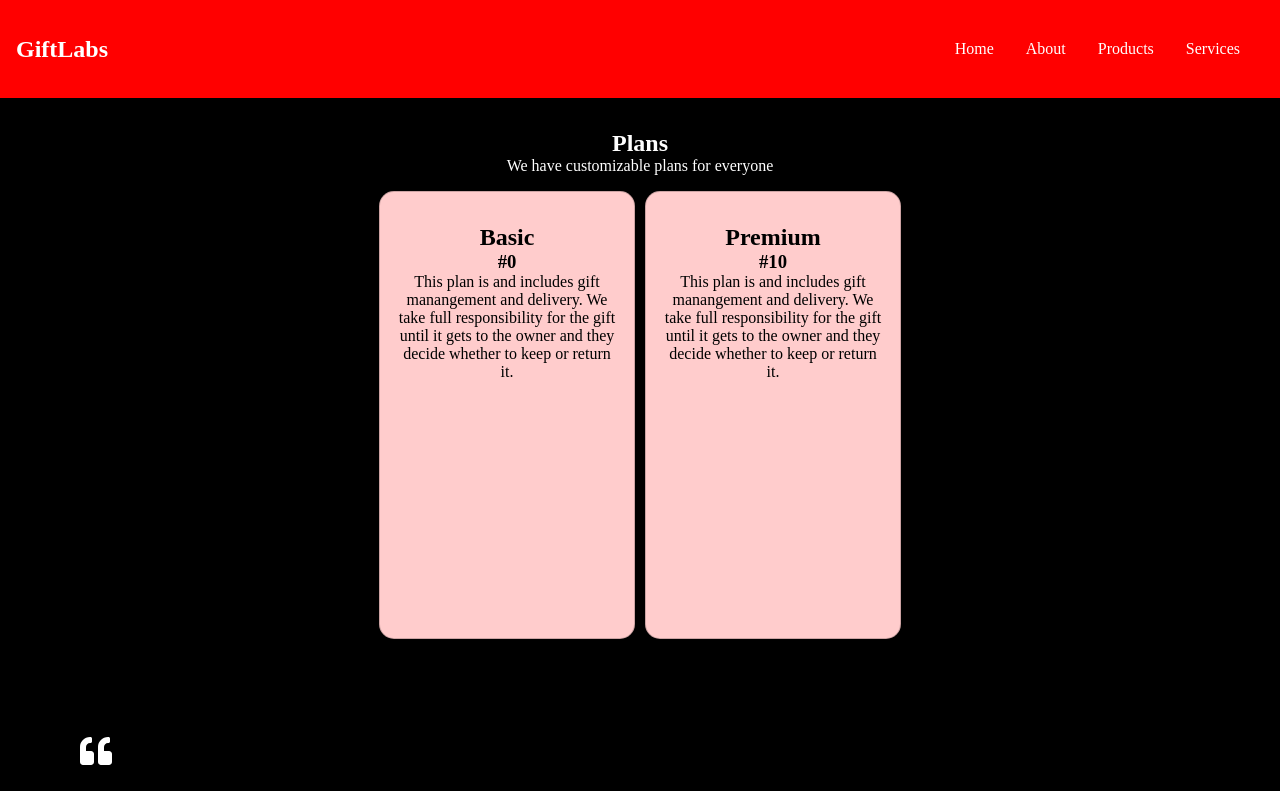
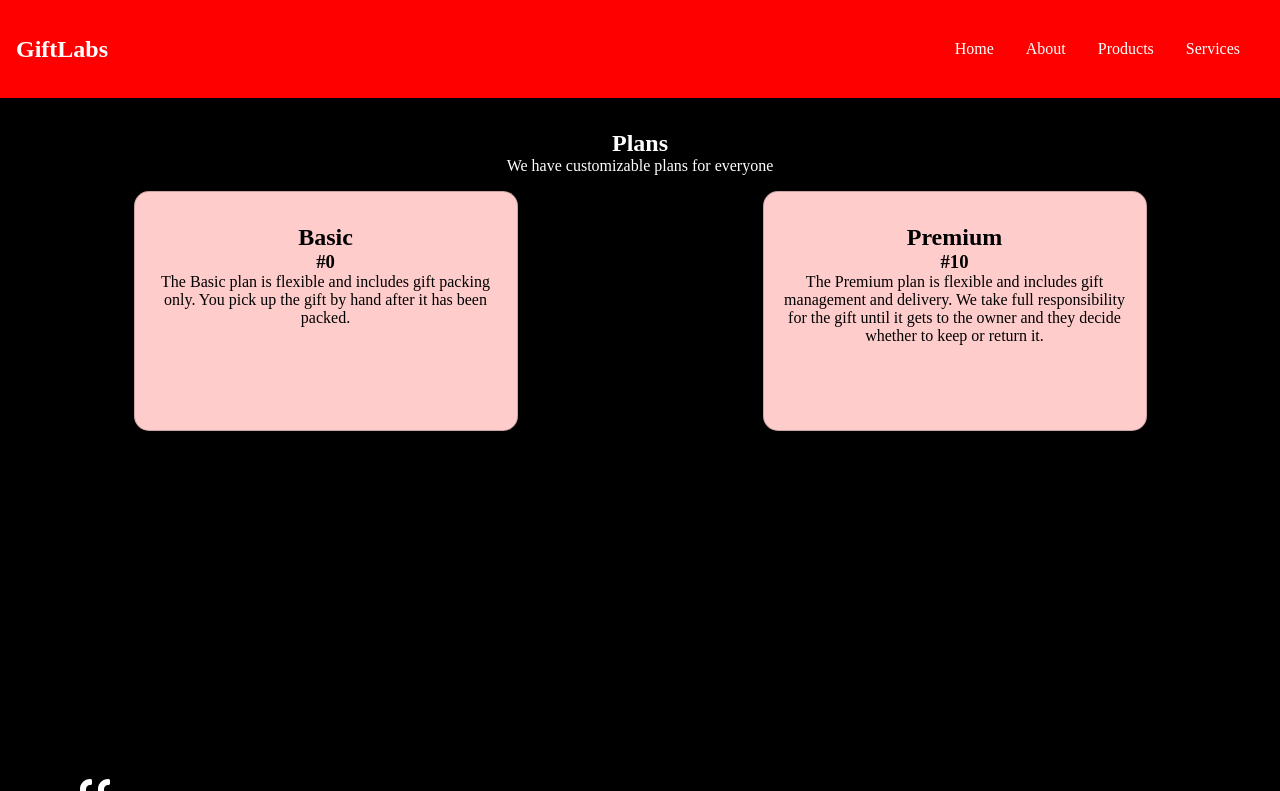
Before and after one commit to Tasleemofx/giftLabs, a React (Create React App) app: page /About in a window 1280 px wide. Shown: the top 791 px of the page. Built offline with nearby package versions, Linux system fonts and the light colour scheme.

Commit message:
about page mobile

```diff
--- a/src/Components/Plan.tsx
+++ b/src/Components/Plan.tsx
@@ -3,18 +3,15 @@ import React from 'react';
 interface Plan{
     name: string;
     price: string;
-    className: string
+    className: string;
+    details: string
 }
-const Plan=({name, price, className}: Plan)=>{
+const Plan=({name, price, className, details}: Plan)=>{
     return (
         <div className={className}>
             <h1>{name}</h1>
             <h3>{price}</h3>
-            <p>This plan is {} and includes
-                gift manangement and delivery.
-                We take full responsibility for the gift until
-                it gets to the owner and
-                they decide whether to keep or return it.
+            <p>The {name} plan is flexible and includes {details}
             </p>
         </div>
     )
--- a/src/Components/Plans.tsx
+++ b/src/Components/Plans.tsx
@@ -10,8 +10,14 @@ const Plans=()=>{
                 <p> We have customizable plans for everyone</p>
             </div>
             <div className="Plans">
-                <Plan name="Basic" price="#0" className="plan"/>
-                <Plan name="Premium" price="#10" className="plan"/>
+                <Plan name="Basic" price="#0" className="plan"
+                details=" gift packing only.
+                You pick up the gift by hand after it has been packed."/>
+                <Plan name="Premium" price="#10" className="plan"
+                details=" gift management and delivery.
+                We take full responsibility for the gift until
+                it gets to the owner and
+                they decide whether to keep or return it."/>
             </div>
         </section>
     )
--- a/src/Styles/About.css
+++ b/src/Styles/About.css
@@ -5,6 +5,7 @@
 
 .bnr {
   height: 70vh;
+  background: #fff;
   color: #000;
   padding: 2em;
 }
--- a/src/Styles/About.scss
+++ b/src/Styles/About.scss
@@ -5,10 +5,9 @@
 }
 .bnr {
     height: 70vh;
+    background: $col-white;
     color: $col-black;
     padding: 2em;
-
-
     p {
         margin: 1em;
     }
--- a/src/Styles/Plans.css
+++ b/src/Styles/Plans.css
@@ -5,9 +5,9 @@
 
 .Plans {
   display: grid;
-  grid-template-columns: repeat(2, 20vw);
+  grid-template-rows: repeat(2, 1fr);
+  color: #000;
   gap: 10px;
-  color: #000;
   text-align: center;
   align-items: center;
   justify-content: center;
@@ -16,8 +16,21 @@
 .plan {
   border: 0.5px solid rgba(0, 0, 0, 0.2);
   background: #ffcccc;
-  box-shadow: 2px 2px #000;
+  box-shadow: 1em inset #ff0000;
   padding: 2em 1em;
-  height: 56vh;
+  height: 30vh;
+  width: 50vw;
   border-radius: 15px;
+}
+
+@media screen and (min-width: 450px) {
+  .Plans {
+    display: grid;
+    grid-template-columns: repeat(2, 1fr);
+  }
+
+  .plan {
+    width: 30vw;
+    margin: 0 auto;
+  }
 }/*# sourceMappingURL=Plans.css.map */
--- a/src/Styles/Plans.scss
+++ b/src/Styles/Plans.scss
@@ -4,21 +4,36 @@
     text-align: center;
     margin: 1em;
 }
-.Plans{
+.Plans {
     display: grid;
-    grid-template-columns: repeat(2, 20vw);
+    grid-template-rows: repeat(2, 1fr);
+    color: $col-black;
     gap: 10px;
-    color: $col-black;
     text-align: center;
     align-items: center;
     justify-content: center;
 }
 
+
 .plan{
     border: 0.5px solid $col-grey;
     background: $col-pink;
-    box-shadow: 2px 2px $col-black;
+    box-shadow: 1em inset $col-red;
     padding: 2em 1em;
-    height: 56vh;
+    height: 30vh;
+    width: 50vw;
     border-radius: 15px;
 }
+
+
+@media screen and (min-width: 450px){
+    .Plans {
+            display: grid;
+            grid-template-columns: repeat(2, 1fr);
+
+        }
+        .plan{
+            width: 30vw;
+            margin: 0 auto;
+        }
+}
```
Also changed, not shown: 2 other files (tests, documents, lock files or other folders).
